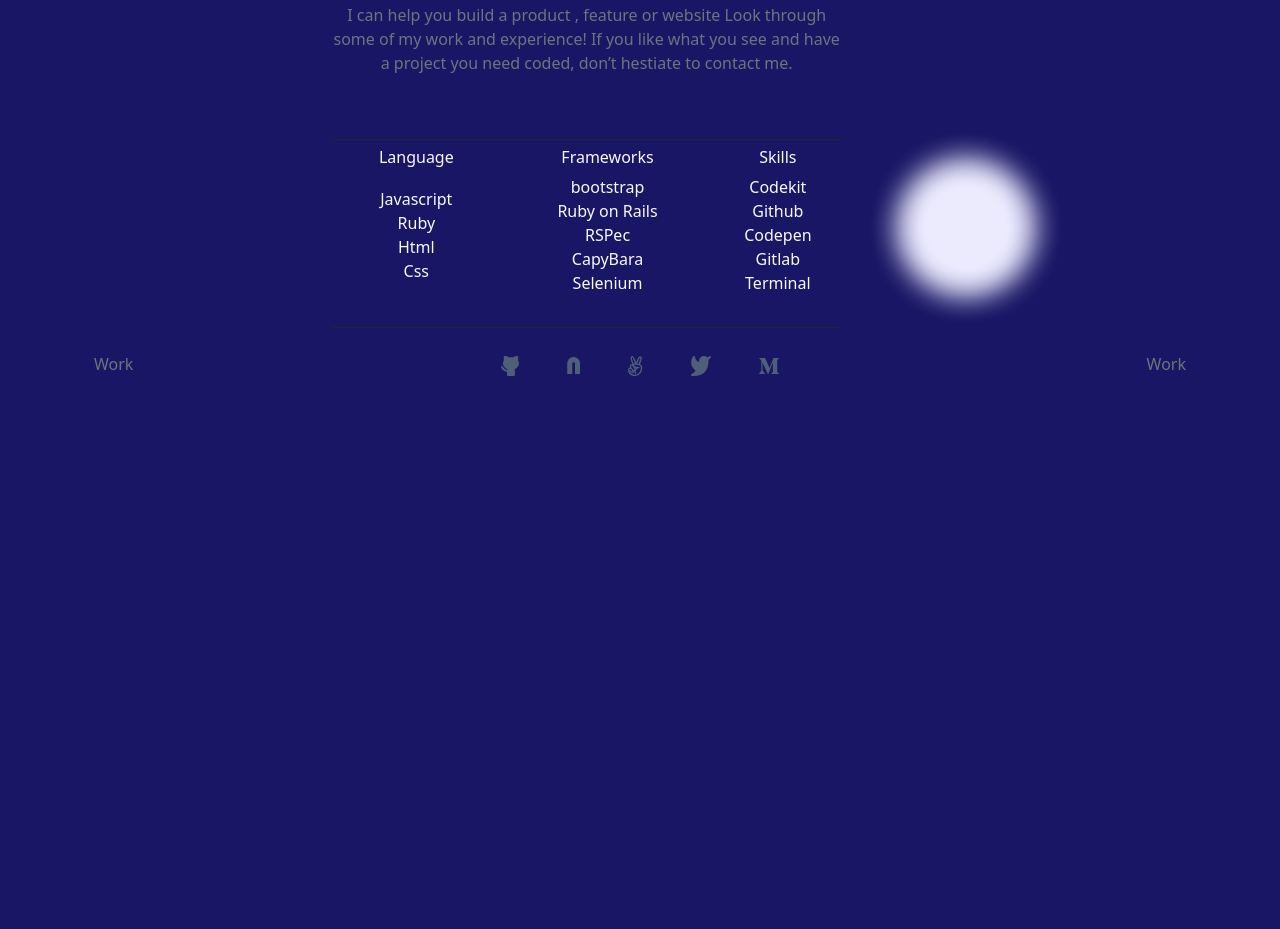
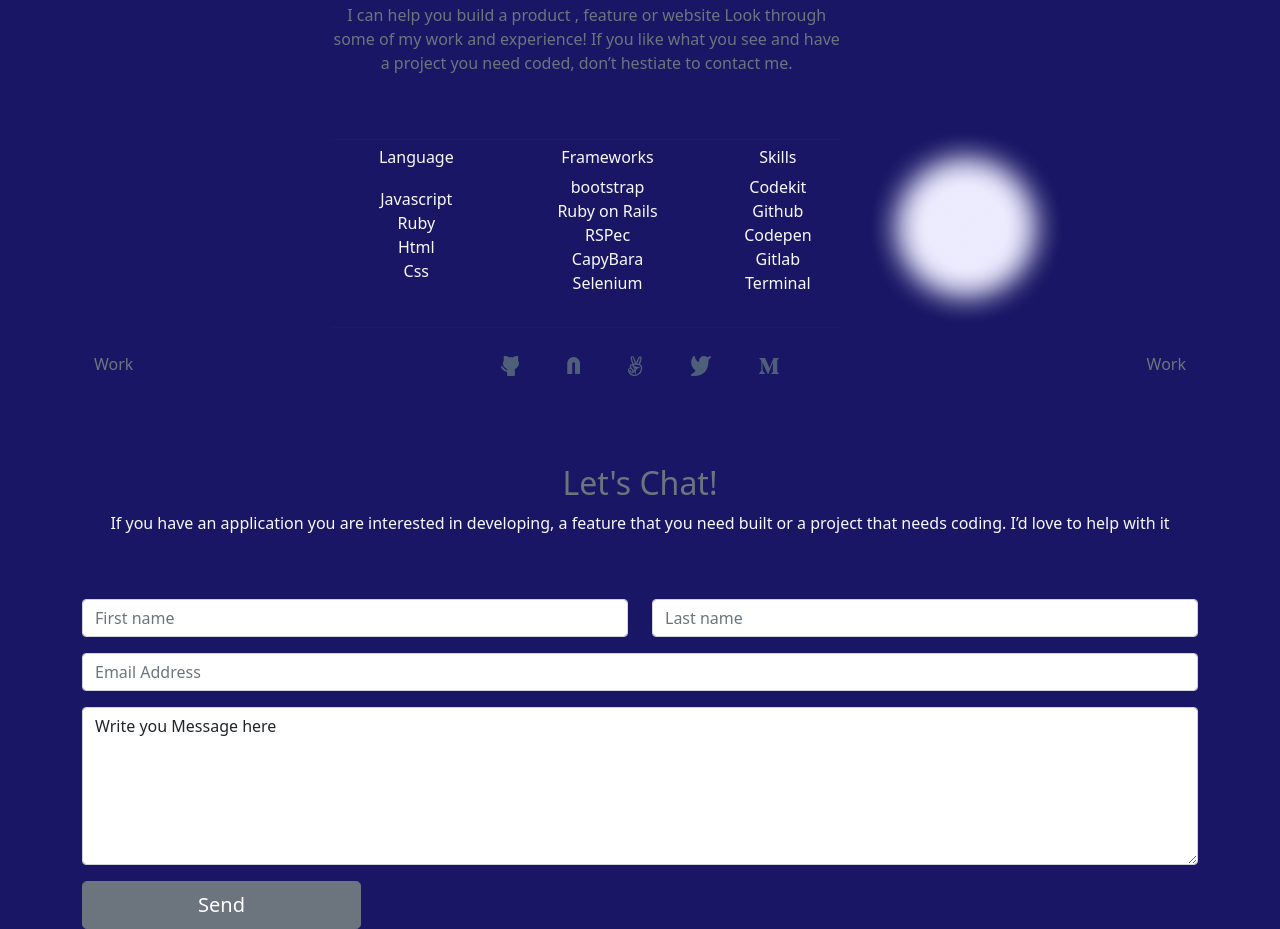
Before and after one commit to freddykaberuka/portofolio-bootstraped, a plain HTML site: page index.html in a window 1280 px wide. Shown: the part 237-1166 px from the top of the page. Before the commit the page ends 800 px from the top, so only its background shows below. Drawn offline with nearby package versions, Linux system fonts and the light colour scheme.

Commit message:
add contact section

```diff
--- a/index.html
+++ b/index.html
@@ -103,5 +103,32 @@
                 <p class="p-4 text-secondary">Work</p>
             </div>
     </div>
+    <section id="contact" class="container">
+        <div class="align-items-center pt-5 pb-4 mb-4 text-center">
+            <h2 class="text-secondary">Let's Chat!</h2>
+            <p class="text-light">If you have an application you are interested in developing,
+                a feature that you need built or a project that needs coding.
+                I’d love to help with it </p>
+        </div>
+        <form class="col-12">
+        <div class="row mb-3">
+            <div class="col">
+            <input type="text" class="form-control" placeholder="First name">
+            </div>
+            <div class="col">
+            <input type="text" class="form-control" placeholder="Last name">
+            </div>
+        </div>
+        <div class="row mb-3 m-0">
+        <input type="email" class="form-control" placeholder="Email Address">
+        </div>
+        <div class="row mb-3 m-0">
+            <textarea class="form-control" id="comment" rows="6">Write you Message here </textarea>
+        </div>
+        <div class="row w-25 m-0">
+        <button type="button" class="btn btn-secondary btn-lg">Send</button>
+        </div>
+        </form>
+    </section>
 </body>
 </html>
```
